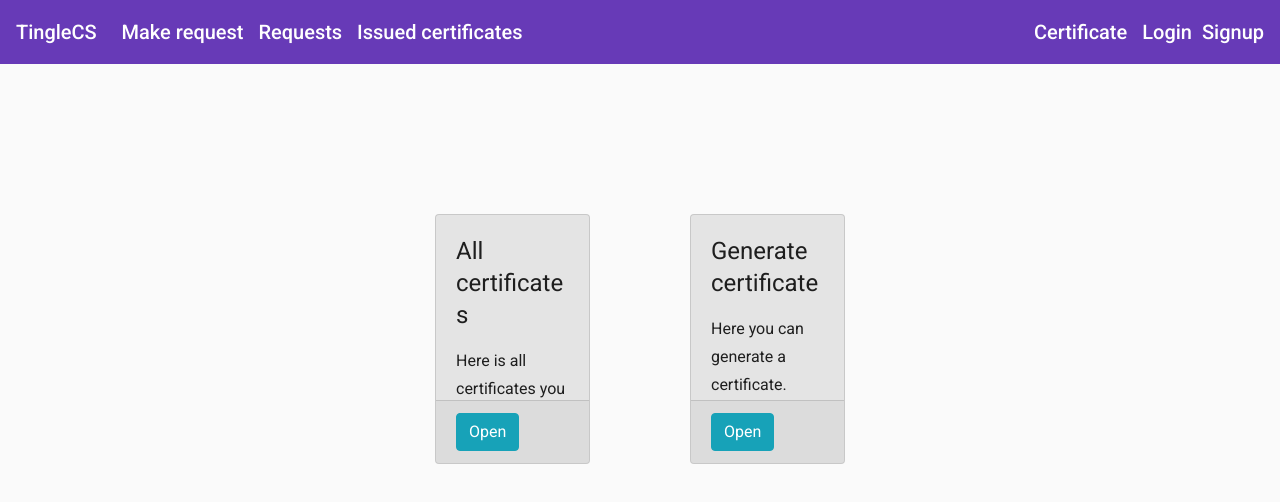
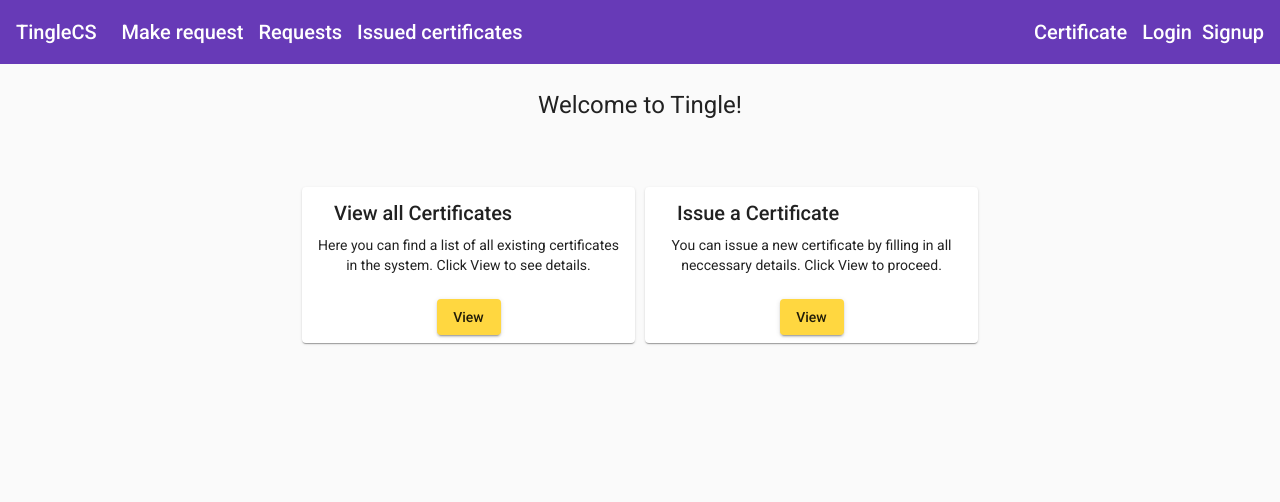
Before and after one commit to n-dusan/tingle-cs, an Angular app in the folder tingle-cs-frontend/: page /home-page in a window 1280 px wide. Shown: the top 502 px of the page. Built offline with nearby package versions, Linux system fonts and the light colour scheme.

Commit message:
Admin Homepage redesign

```diff
--- a/tingle-cs-frontend/src/app/all-certificates/all-certificates.component.css
+++ b/tingle-cs-frontend/src/app/all-certificates/all-certificates.component.css
@@ -1,4 +1,9 @@
 .table{
-    width: 100%;
+    width: 80%;
     height: 100%;
+    margin-top: 25px;
 }
+
+table thead {
+    background-color: #ffec41ea;
+}
--- a/tingle-cs-frontend/src/app/all-certificates/all-certificates.component.html
+++ b/tingle-cs-frontend/src/app/all-certificates/all-certificates.component.html
@@ -1,6 +1,8 @@
-<table class="table table-hover table-sm" style='font-size:130%'>
-    <thead class="thead-light" style="size: 50px;">
-        <tr height="50">
+<div class="table-container" fxLayout fxLayoutAlign="center">
+    <table class="table table-hover table-sm" style='font-size:130%'
+    fxFlex="80%">
+        <thead >
+            <tr height="40px">
                 <th>Id</th>
                 <th>Serial number</th>
                 <th>Alias</th>
@@ -19,3 +21,4 @@
                  </tr>    -->
         </tbody><br>
     </table>
+</div>
--- a/tingle-cs-frontend/src/app/home-page/home-page.component.css
+++ b/tingle-cs-frontend/src/app/home-page/home-page.component.css
@@ -1,13 +1,13 @@
-
-.card {
-    margin-right: 10px;
-    margin: 50px;
-    background-color: rgb(228, 228, 228);
-    height: 250px;
+.admin-home-content {
+    text-align: center;
+    padding: 25px;
 }
 
-.card-deck{
-    padding-top: 100px;
-    padding-left: 400px;
-    padding-right: 400px;
+.admin-home-banner {
+    text-align: center;
+    padding: 25px;
 }
+
+.matcard {
+    width: 30%;
+}
--- a/tingle-cs-frontend/src/app/home-page/home-page.component.html
+++ b/tingle-cs-frontend/src/app/home-page/home-page.component.html
@@ -1,23 +1,36 @@
-<div class="card-deck">
-    <div class="card">
+<section class="admin-home-banner">
+  <h1>Welcome to Tingle!</h1>
+</section>
+<section class="admin-home-content">
+  <div class="container" fxLayout fxLayoutAlign="center" fxLayoutGap="10px">
+    <mat-card class="matcard" fxFlex="30%">
+      <mat-card-header>
+        <mat-card-title>View all Certificates</mat-card-title>
+      </mat-card-header>
+      <mat-card-content>
+        <p>
+          Here you can find a list of all existing certificates in the system.
+          Click View to see details.
+        </p>
+      </mat-card-content>
+      <mat-card-actions>
+        <button mat-raised-button color="accent" routerLink="../all-certificates">View</button>
+      </mat-card-actions>
+    </mat-card>
+    <mat-card class="matcard" fxFlex="30%">
+      <mat-card-header>
+        <mat-card-title>Issue a Certificate</mat-card-title>
+      </mat-card-header>
+      <mat-card-content>
+        <p>
+          You can issue a new certificate by filling in all neccessary details.
+          Click View to proceed.
+        </p>
+      </mat-card-content>
+      <mat-card-actions>
+        <button mat-raised-button color="accent">View</button>
+      </mat-card-actions>
+    </mat-card>
+  </div>
 
-      <div class="card-body">
-        <h1 class="card-title">All certificates</h1>
-        <h3 class="card-title">Here is all certificates you can see.</h3>
-      </div>
-      <div class="card-footer">
-        <button routerLink="../all-certificates" class="btn btn-info">Open</button>
-      </div>
-    </div>
-    <div class="card">
-
-      <div class="card-body">
-        <h1 class="card-title">Generate certificate</h1>
-        <h3 class="card-title">Here you can generate a certificate.</h3>
-      </div>
-      <div class="card-footer">
-        <button class="btn btn-info">Open</button>
-      </div>
-    </div>
-
-  </div>
+</section>
```
Also changed, not shown: tingle-cs-frontend/src/app/app.module.ts (+6 -4 lines). Lines whose indentation alone changed are shown as unchanged.
